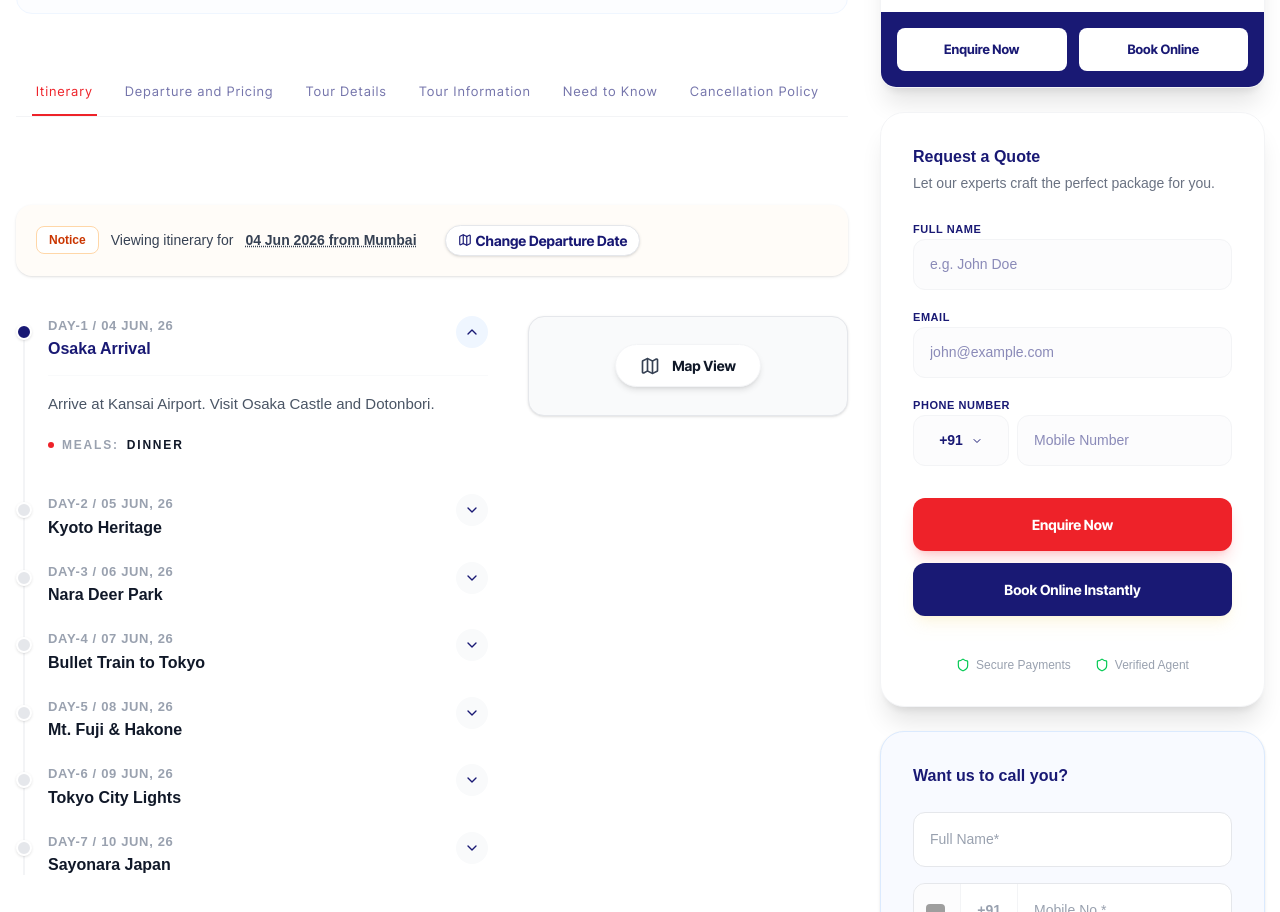
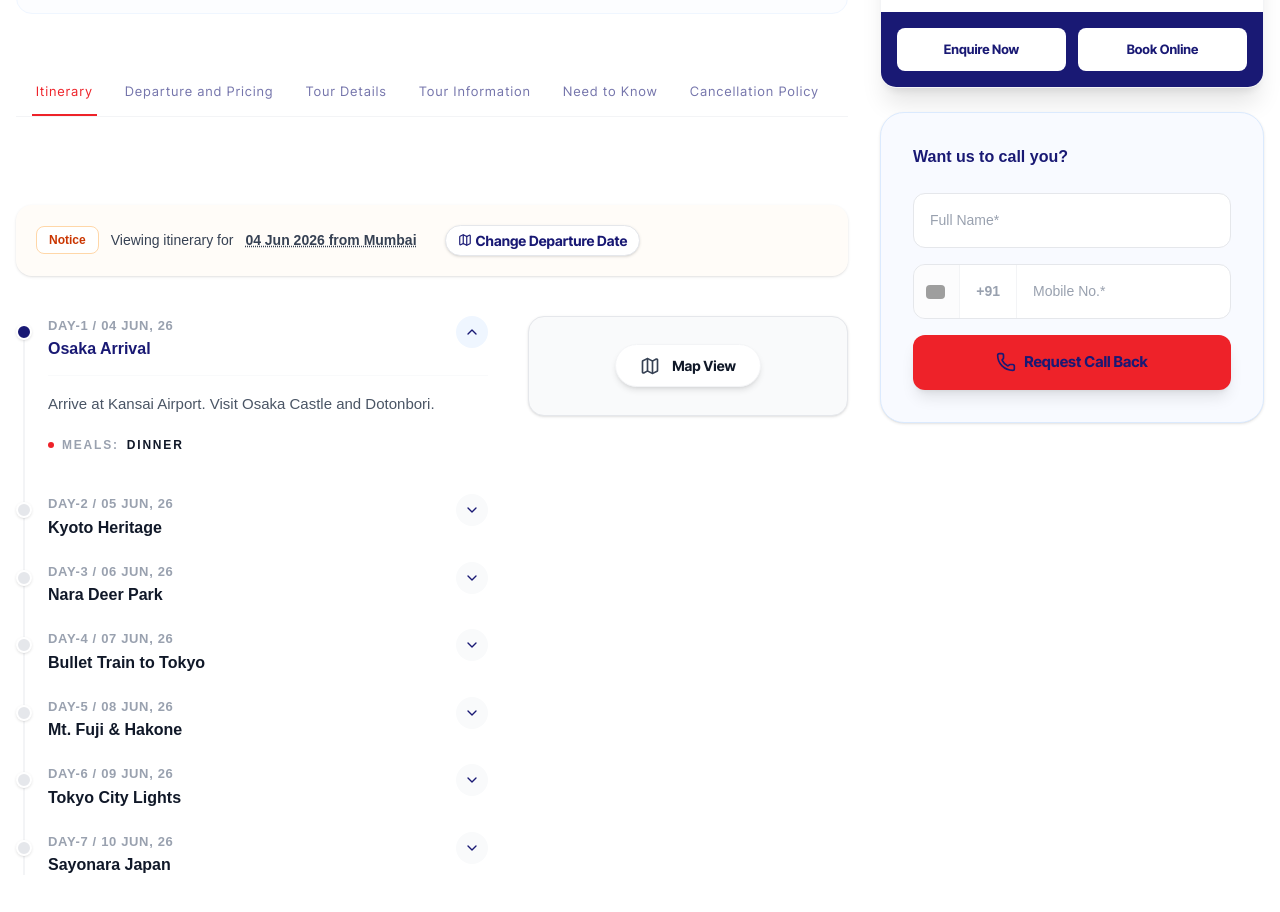
Before and after one commit to maduraglobal/Website, a Next.js app: page /1/tours/best-of-japan in a window 1280 px wide. Shown: the part 1139-2051 px from the top of the page. Built offline with nearby package versions, Linux system fonts and the light colour scheme; no server answers; the database is empty; grey boxes are pictures that could not be loaded.

Commit message:
Update TourDetailContent.tsx

```diff
--- a/app/[region]/tours/[slug]/components/TourDetailContent.tsx
+++ b/app/[region]/tours/[slug]/components/TourDetailContent.tsx
@@ -495,24 +495,24 @@ export default function TourDetailContent({ tour, itinerary, region }: TourDetai
               </div>
 
               {/* Request a Quote Card */}
-              <div className="bg-white rounded-3xl border border-gray-100 shadow-xl p-8 space-y-6 font-inter">
-                <div>
+              {/* <div className="bg-white rounded-3xl border border-gray-100 shadow-xl p-8 space-y-6 font-inter"> */}
+              {/* <div>
                   <h3 className="text-[20px] font-bold text-[#191974]">Request a Quote</h3>
                   <p className="text-[14px] text-gray-500 mt-1">Let our experts craft the perfect package for you.</p>
-                </div>
+                </div> */}
 
-                <div className="space-y-4">
-                  <div className="space-y-1.5">
+              {/* <div className="space-y-4"> */}
+              {/* <div className="space-y-1.5">
                     <label className="text-[11px] font-bold text-[#191974] uppercase tracking-wider">Full Name</label>
                     <input type="text" placeholder="e.g. John Doe" className="w-full bg-gray-50/50 border border-gray-100 rounded-xl px-4 py-3.5 text-[14px] outline-none focus:border-[#ee2229] transition-all" />
-                  </div>
+                  </div> */}
 
-                  <div className="space-y-1.5">
+              {/* <div className="space-y-1.5">
                     <label className="text-[11px] font-bold text-[#191974] uppercase tracking-wider">Email</label>
                     <input type="email" placeholder="john@example.com" className="w-full bg-gray-50/50 border border-gray-100 rounded-xl px-4 py-3.5 text-[14px] outline-none focus:border-[#ee2229] transition-all" />
-                  </div>
+                  </div> */}
 
-                  <div className="space-y-1.5">
+              {/* <div className="space-y-1.5">
                     <label className="text-[11px] font-bold text-[#191974] uppercase tracking-wider">Phone Number</label>
                     <div className="flex gap-2">
                       <div className="w-24 bg-gray-50/50 border border-gray-100 rounded-xl px-4 py-3.5 text-[14px] font-bold text-[#191974] flex items-center justify-center gap-2 cursor-pointer">
@@ -521,9 +521,9 @@ export default function TourDetailContent({ tour, itinerary, region }: TourDetai
                       </div>
                       <input type="text" placeholder="Mobile Number" className="flex-1 bg-gray-50/50 border border-gray-100 rounded-xl px-4 py-3.5 text-[14px] outline-none focus:border-[#ee2229] transition-all" />
                     </div>
-                  </div>
+                  </div> */}
 
-                  <div className="pt-4 space-y-3">
+              {/* <div className="pt-4 space-y-3">
                     <button className="w-full bg-[#ee2229] text-white py-4 rounded-xl font-bold text-[14px] hover:bg-[#d91d24] transition-all shadow-lg shadow-red-500/20 active:scale-95">
                       Enquire Now
                     </button>
@@ -534,9 +534,9 @@ export default function TourDetailContent({ tour, itinerary, region }: TourDetai
                       Book Online Instantly
                     </button>
                   </div>
-                </div>
+                </div> */}
 
-                <div className="pt-4 flex items-center justify-center gap-6 text-[12px] text-gray-400">
+              {/* <div className="pt-4 flex items-center justify-center gap-6 text-[12px] text-gray-400">
                   <div className="flex items-center gap-1.5">
                     <Shield className="w-3.5 h-3.5 text-green-500" />
                     <span>Secure Payments</span>
@@ -546,7 +546,7 @@ export default function TourDetailContent({ tour, itinerary, region }: TourDetai
                     <span>Verified Agent</span>
                   </div>
                 </div>
-              </div>
+              </div> */}
 
               {/* Request Call Back Card */}
               <div className="bg-[#f8faff] rounded-3xl border border-blue-100 shadow-sm p-8 space-y-6 font-inter">
```
